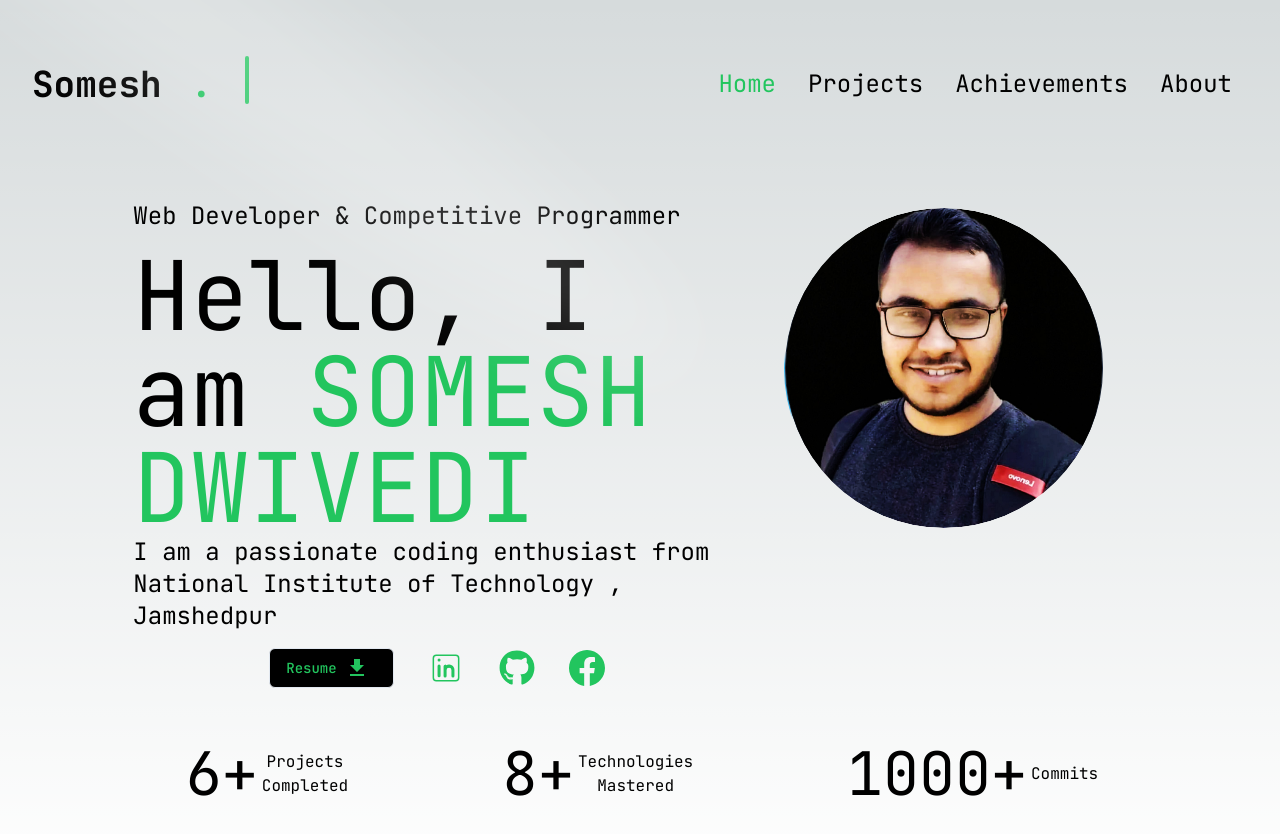
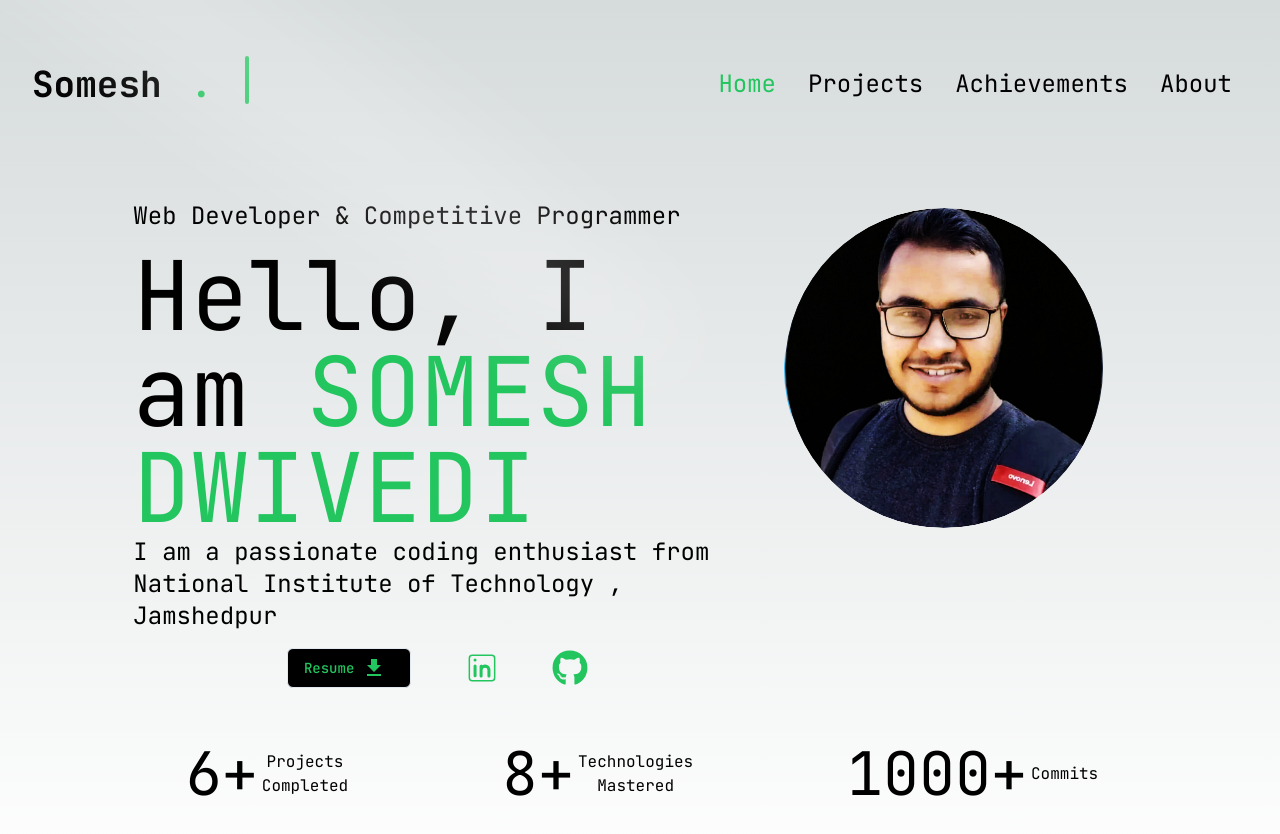
Before and after one commit to Somesh0001/SomeshPortfolio, a Next.js app: page / in a window 1280 px wide. Shown: the top 834 px of the page. Built offline with nearby package versions, Linux system fonts and the light colour scheme.

Commit message:
Added links

```diff
--- a/app/page.tsx
+++ b/app/page.tsx
@@ -7,6 +7,7 @@ import { FaGithub } from "react-icons/fa";
 import { BsFacebook } from "react-icons/bs";
 import { Button } from "@/components/ui/button";
 import { MdFileDownload } from "react-icons/md";
+import Link from "next/link";
 import Sidebar from "@/components/Sidebar";
 export default function Home() {
   return (
@@ -54,9 +55,15 @@ export default function Home() {
               <MdFileDownload className="mx-2 text-green text-2xl" />
             </a>
           </Button>
-          <CiLinkedin className="text-4xl text-green-500 " />
-          <FaGithub className="text-4xl text-green-500" />
-          <BsFacebook className="text-4xl text-green-500" />
+          <Link
+            href="https://www.linkedin.com/in/somesh-dwivedi-602645248/"
+            target="_blank"
+          >
+            <CiLinkedin className="text-4xl text-green-500 " />
+          </Link>
+          <Link href="https://github.com/Somesh0001" target="_blank">
+            <FaGithub className="text-4xl text-green-500" />
+          </Link>
         </div>
         <div className="relative w-full lg:w-1/3 flex justify-center mt-8 lg:mt-0"></div>
       </div>
```
